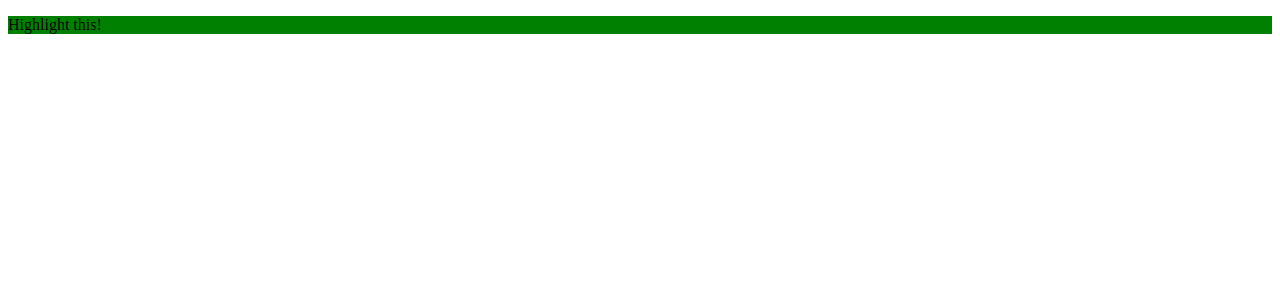
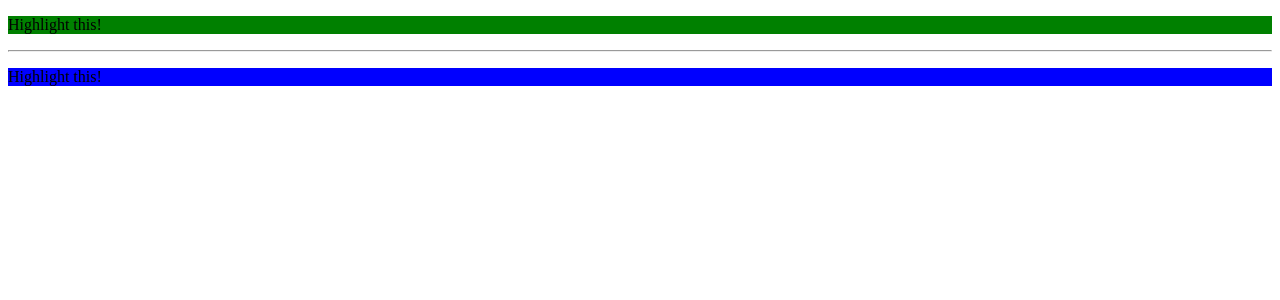
Before and after one commit to laxman-rana/angularjs, an Angular app in the folder basic-directive/: page / in a window 1280 px wide. Shown: the top 300 px of the page. Built offline with nearby package versions, Linux system fonts and the light colour scheme.

Commit message:
directive using renderer2

```diff
--- a/basic-directive/src/app/app.component.html
+++ b/basic-directive/src/app/app.component.html
@@ -1 +1,3 @@
 <p appBasicHighlight> Highlight this! </p>
+<hr>
+<p appBetterHighlight> Highlight this! </p>
--- a/basic-directive/src/app/app.module.ts
+++ b/basic-directive/src/app/app.module.ts
@@ -3,11 +3,13 @@ import { NgModule } from '@angular/core';
 
 import { AppComponent } from './app.component';
 import { BasicHighlightDirective } from "./basic-highlight/basic-highlight.directive";
+import { BetterHighlightDirective } from './better-highlight/better-highlight.directive';
 
 @NgModule({
   declarations: [
     AppComponent,
-    BasicHighlightDirective
+    BasicHighlightDirective,
+    BetterHighlightDirective
   ],
   imports: [
     BrowserModule
--- /dev/null
+++ b/basic-directive/src/app/better-highlight/better-highlight.directive.ts
@@ -0,0 +1,13 @@
+import { Directive, OnInit, Renderer2, ElementRef } from '@angular/core';
+
+@Directive({
+  selector: '[appBetterHighlight]'
+})
+export class BetterHighlightDirective implements OnInit {
+
+  constructor(private elementRef: ElementRef, private renderer: Renderer2) { }
+
+  ngOnInit(){
+    this.renderer.setStyle(this.elementRef.nativeElement,"background-color","blue");
+  }
+}
```
Also changed, not shown: 1 other file (tests, documents, lock files or other folders).
